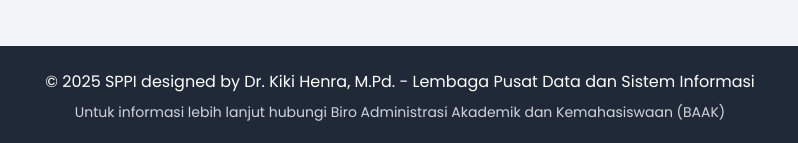
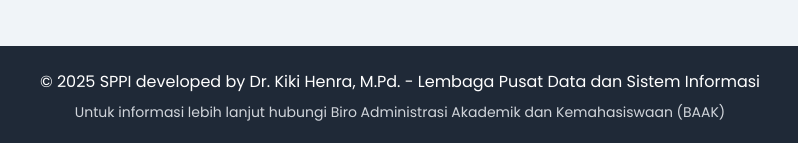
Before and after one commit to lpdsiunimbone/SPPI-Ijazah, a plain HTML site: page index.html in a window 1280 px wide. Shown: the part 654-797 px from the top of the page, 240-1038 px from the left. Drawn offline with nearby package versions, Linux system fonts and the light colour scheme; some packages are replaced by stand-ins of ours; a script that the page names is missing.

Commit message:
index.html

```diff
--- a/index.html
+++ b/index.html
@@ -104,7 +104,7 @@
 
     <!-- Footer -->
     <footer class="bg-gray-800 text-white py-6 px-4 text-center">
-      <p>&copy; 2025 SPPI designed by Dr. Kiki Henra, M.Pd. - Lembaga Pusat Data dan Sistem Informasi </p>
+      <p>&copy; 2025 SPPI developed by Dr. Kiki Henra, M.Pd. - Lembaga Pusat Data dan Sistem Informasi </p>
       <p class="text-sm mt-2 text-gray-300">Untuk informasi lebih lanjut hubungi Biro Administrasi Akademik dan Kemahasiswaan (BAAK)</p>
     </footer>
   </div>
```
